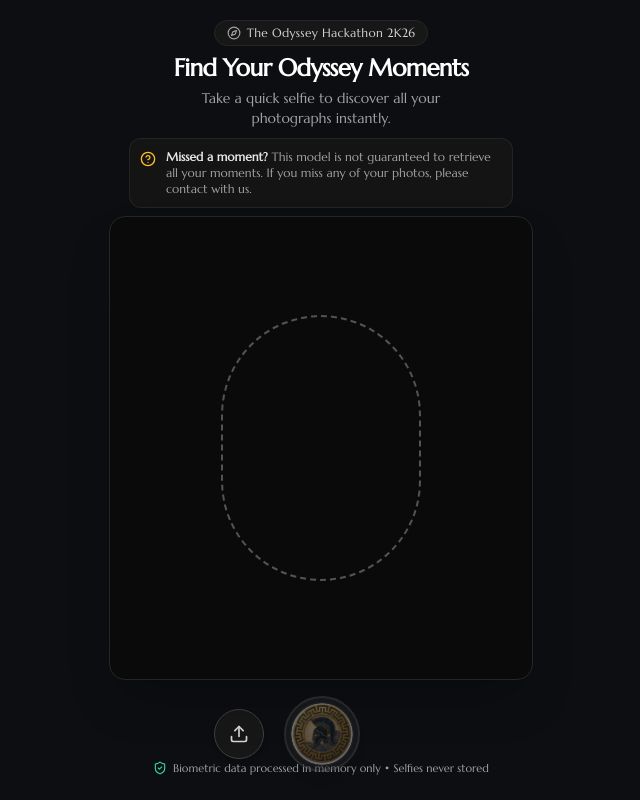
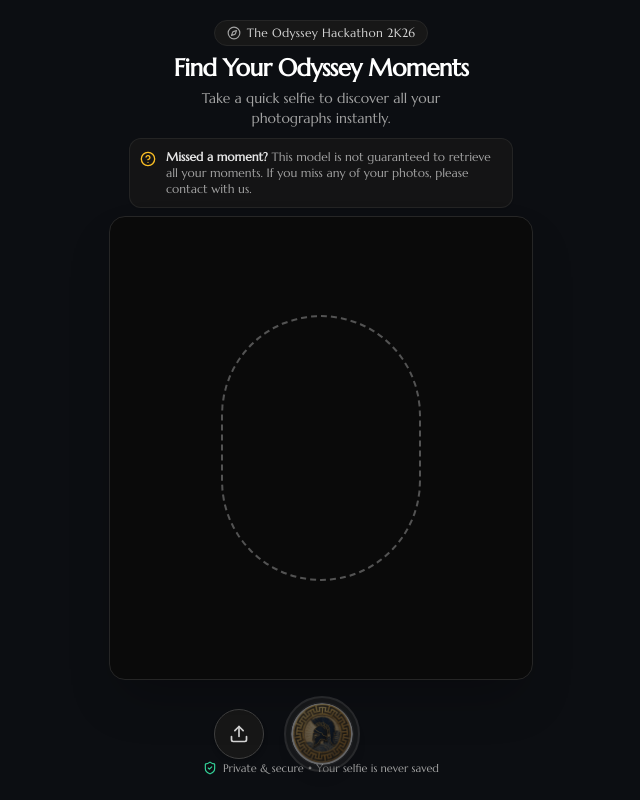
Before and after one commit to anil967/bcet_hack_photo, a Next.js app in the folder frontend/: page / in a window 1280 px wide. Shown: the whole page, without its empty margins (319-959 px from the left). Built offline with nearby package versions, Linux system fonts and the light colour scheme; no server answers.

Commit message:
style: replace technical terms, database references, and photo counts with friendly language

```diff
--- a/frontend/app/page.tsx
+++ b/frontend/app/page.tsx
@@ -177,7 +177,7 @@ export default function Home() {
         <footer className="w-full text-center py-2 text-[11px] text-neutral-400 flex-shrink-0">
           <div className="flex items-center justify-center gap-1.5">
             <ShieldCheck className="w-3.5 h-3.5 text-emerald-400" />
-            <span>Biometric data processed in memory only • Selfies never stored</span>
+            <span>Private & secure • Your selfie is never saved</span>
           </div>
         </footer>
       )}
--- a/frontend/components/EmptyState.tsx
+++ b/frontend/components/EmptyState.tsx
@@ -123,7 +123,7 @@ export function EmptyState({ onRetry }: EmptyStateProps) {
       <footer className="w-full text-center py-4 border-t border-neutral-800/60 text-[11px] text-neutral-400 flex-shrink-0">
         <div className="flex items-center justify-center gap-1.5">
           <ShieldCheck className="w-3.5 h-3.5 text-emerald-400" />
-          <span>Biometric data processed in memory only • Selfies never stored</span>
+          <span>Private & secure • Your selfie is never saved</span>
         </div>
       </footer>
     </div>
--- a/frontend/components/ErrorState.tsx
+++ b/frontend/components/ErrorState.tsx
@@ -123,7 +123,7 @@ export function ErrorState({ errorCode, errorMessage, onRetry }: ErrorStateProps
       <footer className="w-full text-center py-4 border-t border-neutral-800/60 text-[11px] text-neutral-400 flex-shrink-0">
         <div className="flex items-center justify-center gap-1.5">
           <ShieldCheck className="w-3.5 h-3.5 text-emerald-400" />
-          <span>Biometric data processed in memory only • Selfies never stored</span>
+          <span>Private & secure • Your selfie is never saved</span>
         </div>
       </footer>
     </div>
--- a/frontend/components/SearchProgress.tsx
+++ b/frontend/components/SearchProgress.tsx
@@ -5,10 +5,10 @@ import { ScanFace, Check, Loader2, ShieldCheck, Compass } from "lucide-react";
 
 export function SearchProgress() {
   const steps = [
-    { title: "Analyzing selfie", desc: "Aligning facial landmarks" },
-    { title: "Extracting biometric vector", desc: "Generating ArcFace cosine signature" },
-    { title: "Querying FAISS database", desc: "Comparing with 11,500+ event vectors" },
-    { title: "Curating your gallery", desc: "Filtering high-confidence matches" },
+    { title: "Analyzing selfie", desc: "Looking at your photo" },
+    { title: "Searching event photos", desc: "Finding matching moments" },
+    { title: "Selecting your photos", desc: "Picking out your best shots" },
+    { title: "Preparing your gallery", desc: "Organizing your moments" },
   ];
 
   const [currentStepIndex, setCurrentStepIndex] = useState(0);
@@ -67,8 +67,8 @@ export function SearchProgress() {
         </h3>
         <p className="text-xs text-neutral-400 mt-1 max-w-xs leading-relaxed">
           {elapsed > 5
-            ? "Connecting to secure search engine (first search initializes server)..."
-            : "Comparing your biometric signature across all 2,042 event photographs."}
+            ? "Almost there, preparing your gallery..."
+            : "Finding all your moments from the event..."}
         </p>
 
         {/* Structured Progress Card */}
@@ -133,7 +133,7 @@ export function SearchProgress() {
       {/* Privacy Guarantee Footer */}
       <div className="flex items-center justify-center gap-1.5 text-[11px] text-neutral-400 py-2">
         <ShieldCheck className="w-3.5 h-3.5 text-emerald-400 flex-shrink-0" />
-        <span>In-memory biometric match • Zero storage</span>
+        <span>Private & secure • Your selfie is never saved</span>
       </div>
     </div>
   );
```
